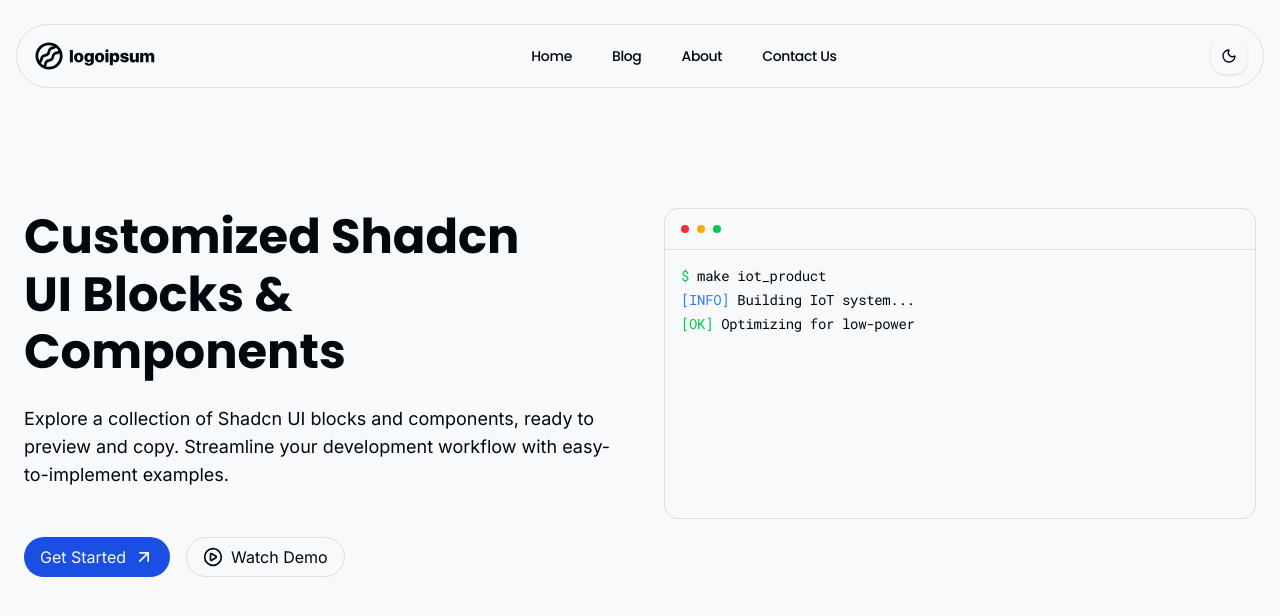
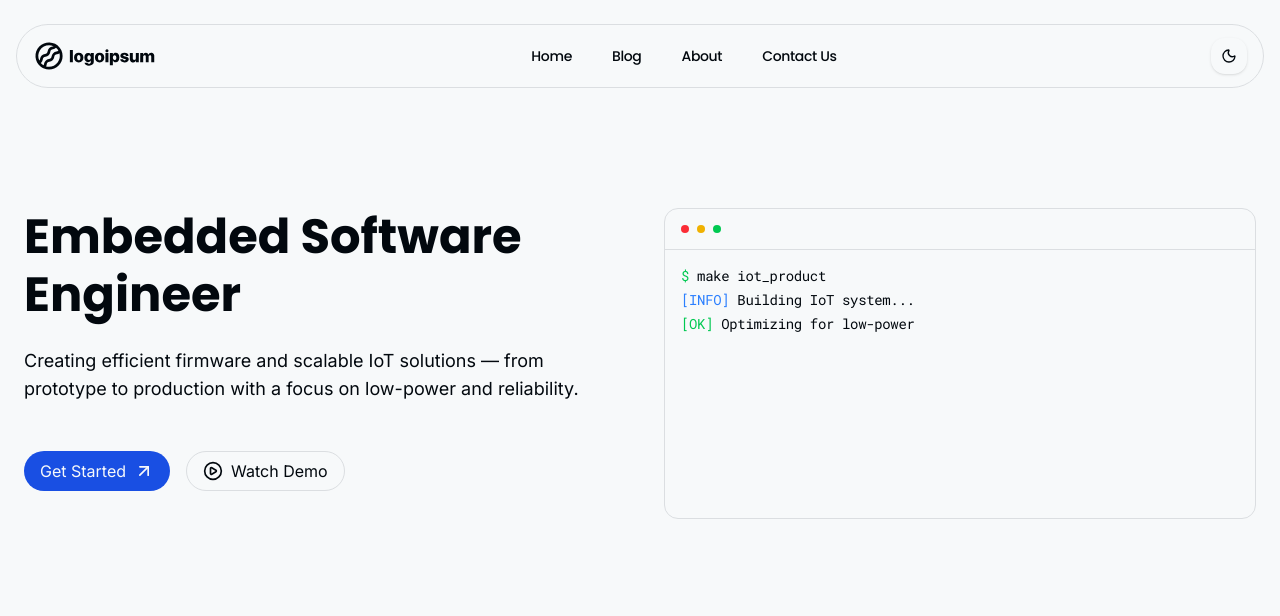
Before and after one commit to LarryMerino/website, a Next.js app: page / in a window 1280 px wide. Shown: the top 616 px of the page. Built offline with nearby package versions, Linux system fonts and the light colour scheme.

Commit message:
content(hero-02): update heading and description to reflect embedded engineering focus

```diff
--- a/components/hero-02/hero-02.tsx
+++ b/components/hero-02/hero-02.tsx
@@ -15,12 +15,11 @@ const Hero02 = () => {
       <div className="max-w-screen-xl w-full mx-auto grid lg:grid-cols-2 gap-12 px-6 py-8 sm:py-12">
         <div>
           <h1 className="max-w-[17ch] text-4xl md:text-5xl lg:text-[2.75rem] xl:text-5xl [font-family:var(--font-poppins)] font-bold !leading-[1.2]">
-            Customized Shadcn UI Blocks & Components
+            Embedded Software Engineer
           </h1>
           <p className="mt-6 max-w-[60ch] text-lg [font-family:var(--font-inter)] font-normal">
-            Explore a collection of Shadcn UI blocks and components, ready to
-            preview and copy. Streamline your development workflow with
-            easy-to-implement examples.
+            Creating efficient firmware and scalable IoT solutions — from
+            prototype to production with a focus on low-power and reliability.
           </p>
           <div className="mt-8 sm:mt-12 flex items-center gap-4">
             <Button size="lg" className="rounded-full text-base">
```
